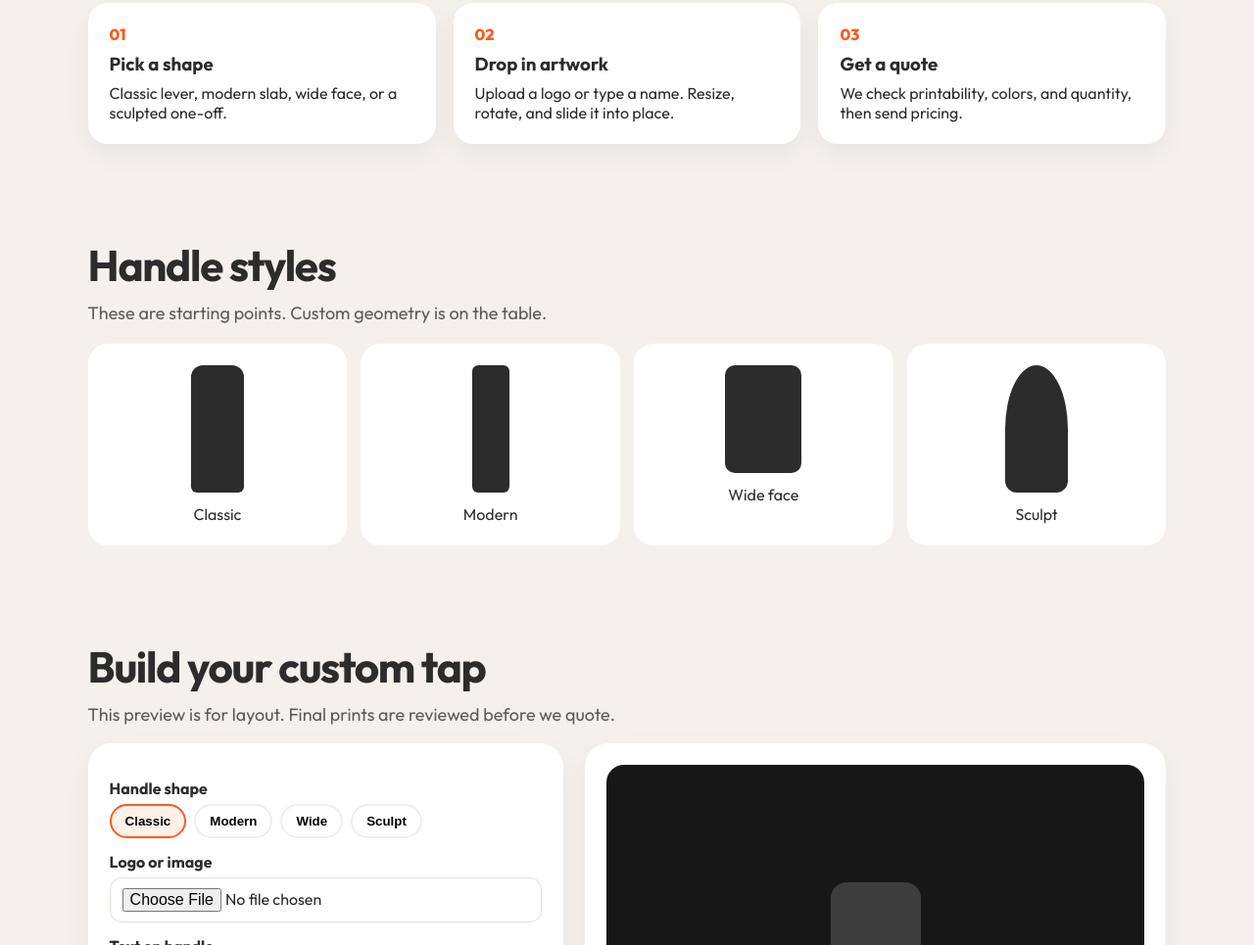
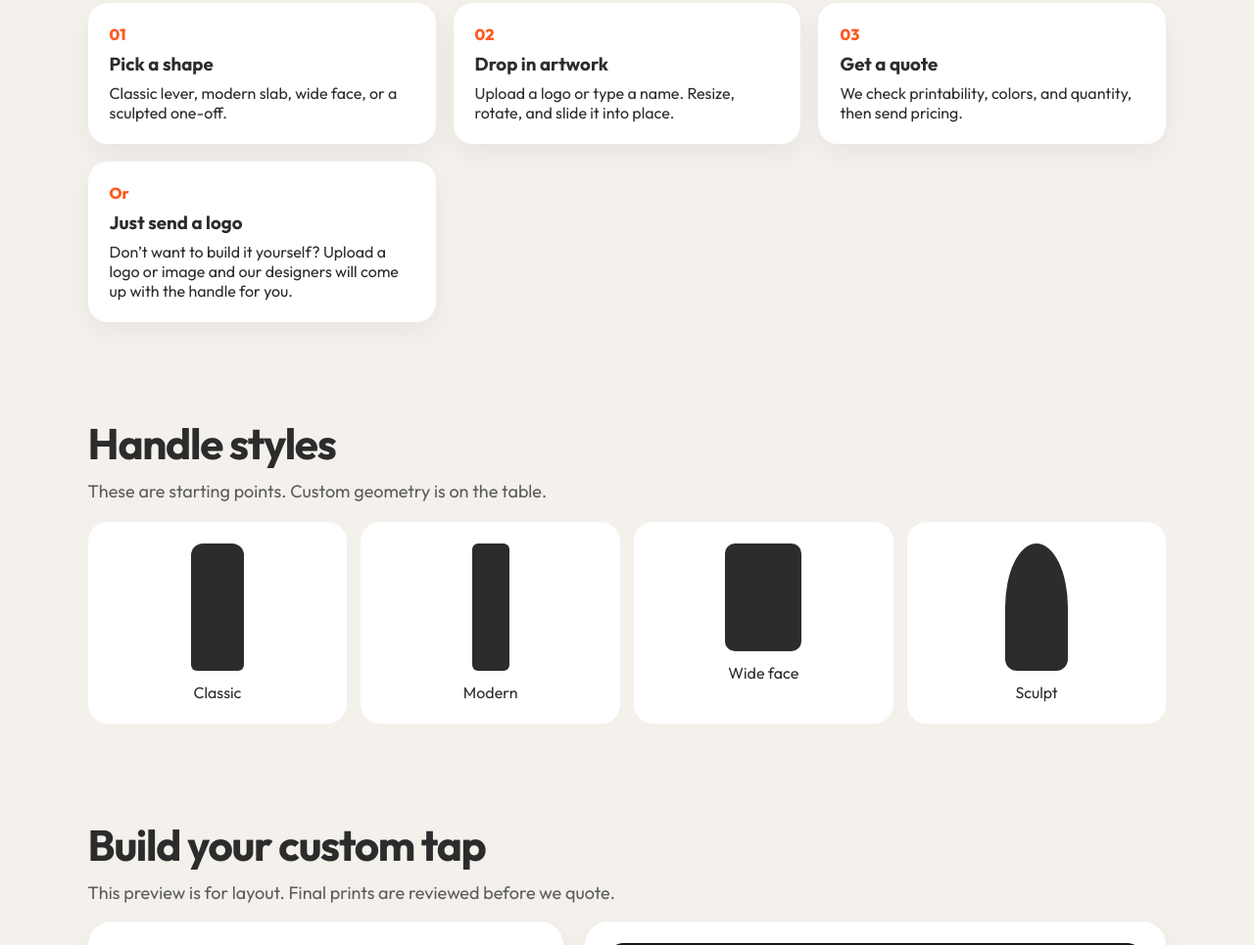
Before and after one commit to sampsaltakis/3dbrewtap, a plain HTML site: page index.html in a window 1280 px wide. Shown: the part 4131-5096 px from the top of the page at 98% size. Drawn offline with Linux system fonts and the light colour scheme.

Commit message:
Add designer-option step to How it works

```diff
--- a/index.html
+++ b/index.html
@@ -95,6 +95,7 @@
         <article><span>01</span><h3>Pick a shape</h3><p>Classic lever, modern slab, wide face, or a sculpted one-off.</p></article>
         <article><span>02</span><h3>Drop in artwork</h3><p>Upload a logo or type a name. Resize, rotate, and slide it into place.</p></article>
         <article><span>03</span><h3>Get a quote</h3><p>We check printability, colors, and quantity, then send pricing.</p></article>
+        <article><span>Or</span><h3>Just send a logo</h3><p>Don’t want to build it yourself? Upload a logo or image and our designers will come up with the handle for you.</p></article>
       </div>
     </section>
     <section class="shapes-sec" id="shapes">
```
